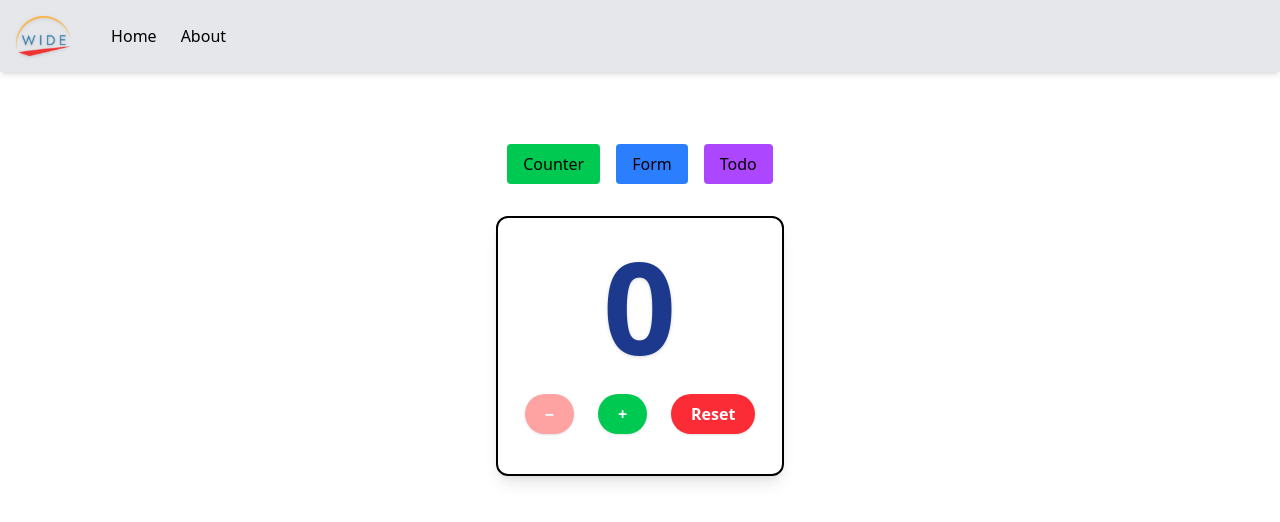
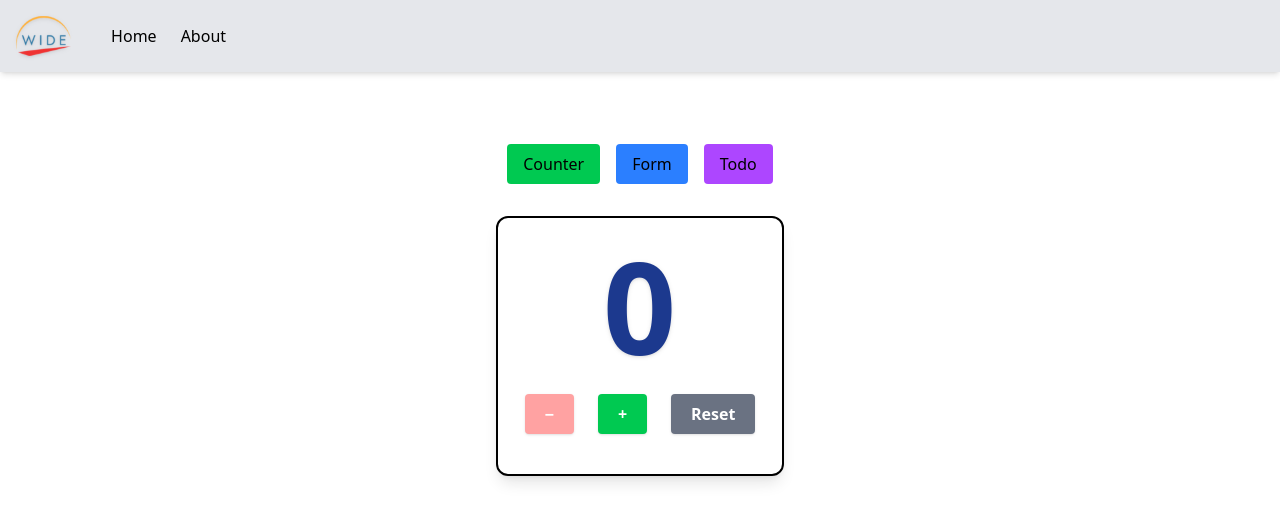
Before and after one commit to izharramdan/wide_project, a React (Vite) app: page / in a window 1280 px wide. Both pictures are taken after a click on the button "Counter". Shown: the top 522 px of the page. Built offline with nearby package versions, Linux system fonts and the light colour scheme.

Commit message:
update counter

```diff
--- a/src/components/Counter.jsx
+++ b/src/components/Counter.jsx
@@ -18,20 +18,20 @@ export default function Counter() {
       <div className="flex justify-center gap-6 mb-4">
         <button
           onClick={decrement}
-          className="px-5 py-2 bg-red-500 hover:bg-red-600 text-white font-semibold rounded-full shadow transition-all duration-200 active:scale-95 disabled:bg-red-300 disabled:cursor-not-allowed"
+          className="px-5 py-2 bg-red-500 hover:bg-red-600 text-white font-semibold rounded shadow transition-all duration-200 active:scale-95 disabled:bg-red-300 disabled:cursor-not-allowed"
           disabled={count === 0}
         >
           −
         </button>
         <button
           onClick={increment}
-          className="px-5 py-2 bg-green-500 hover:bg-green-600 text-white font-semibold rounded-full shadow transition-all duration-200 active:scale-95"
+          className="px-5 py-2 bg-green-500 hover:bg-green-600 text-white font-semibold rounded shadow transition-all duration-200 active:scale-95"
         >
           +
         </button>
         <button
           onClick={reset}
-          className="px-5 py-2 bg-red-500 hover:bg-red-600 text-white font-semibold rounded-full shadow transition-all duration-200 active:scale-95"
+          className="px-5 py-2 bg-gray-500 hover:bg-gray-600 text-white font-semibold rounded shadow transition-all duration-200 active:scale-95"
         >
           Reset
         </button>
```
